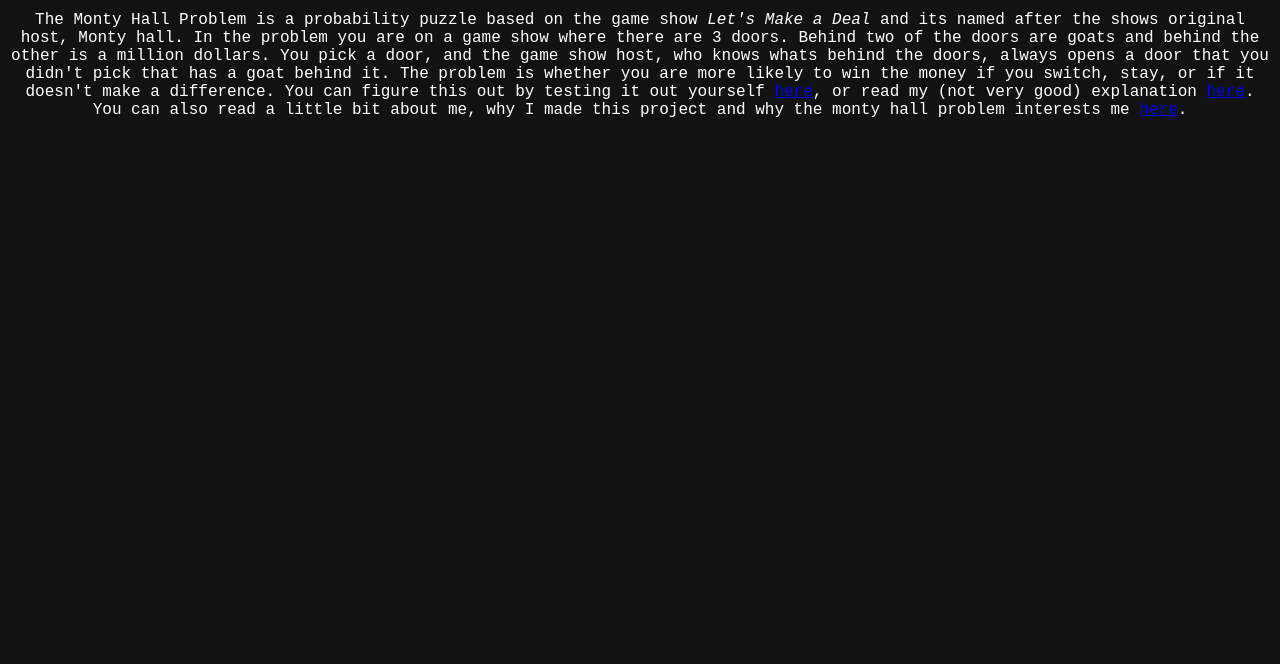
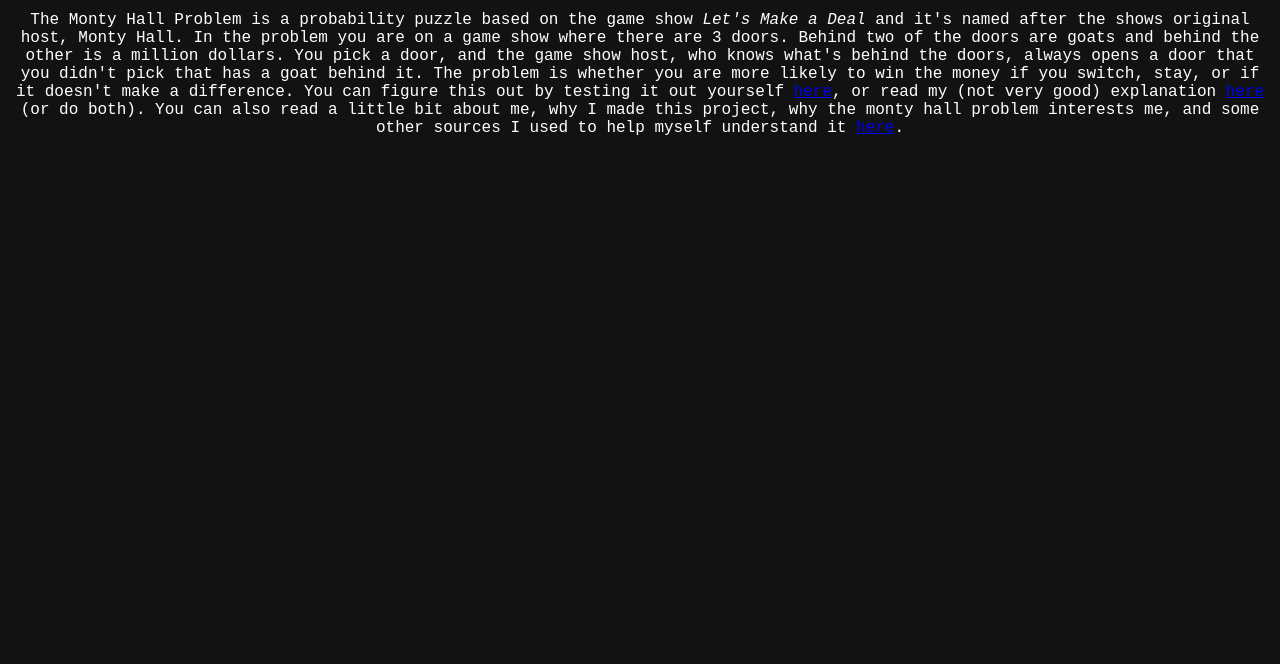
Before and after one commit to Alfonsoce11/MontyHallProblem, a plain HTML site: page index.html in a window 1280 px wide. Shown: the part 136-800 px from the top of the page. Drawn offline with Linux system fonts and the light colour scheme.

Commit message:
updated index.html

```diff
--- a/index.html
+++ b/index.html
@@ -14,6 +14,6 @@
       <a href="about.html">About</a>
     </nav>
     <h1>The Monty Hall Problem</h1>
-    <p>The Monty Hall Problem is a probability puzzle based on the game show <cite>Let's Make a Deal</cite> and its named after the shows original host, Monty hall. In the problem you are on a game show where there are 3 doors. Behind two of the doors are goats and behind the other is a million dollars. You pick a door, and the game show host, who knows whats behind the doors, always opens a door that you didn't pick that has a goat behind it. The problem is whether you are more likely to win the money if you switch, stay, or if it doesn't make a difference. You can figure this out by testing it out yourself <a href="simulation.html">here</a>, or read my (not very good) explanation <a href="explanation.html">here</a>. You can also read a little bit about me, why I made this project and why the monty hall problem interests me <a href="about.html">here</a>.</p>
+    <p>The Monty Hall Problem is a probability puzzle based on the game show <cite>Let's Make a Deal</cite> and it's named after the shows original host, Monty Hall. In the problem you are on a game show where there are 3 doors. Behind two of the doors are goats and behind the other is a million dollars. You pick a door, and the game show host, who knows what's behind the doors, always opens a door that you didn't pick that has a goat behind it. The problem is whether you are more likely to win the money if you switch, stay, or if it doesn't make a difference. You can figure this out by testing it out yourself <a href="simulation.html">here</a>, or read my (not very good) explanation <a href="explanation.html">here</a> (or do both). You can also read a little bit about me, why I made this project, why the monty hall problem interests me, and some other sources I used to help myself understand it <a href="about.html">here</a>.</p>
   </body>
 </html>
```
